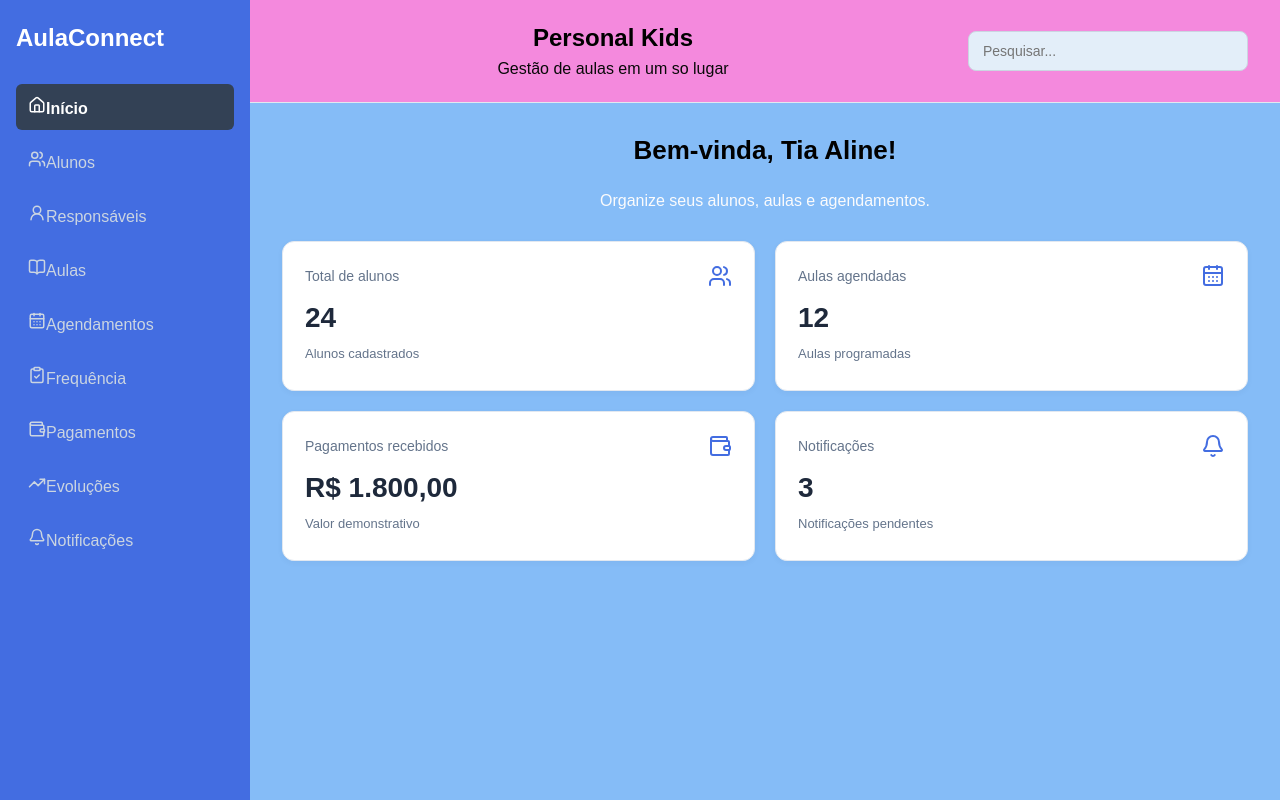
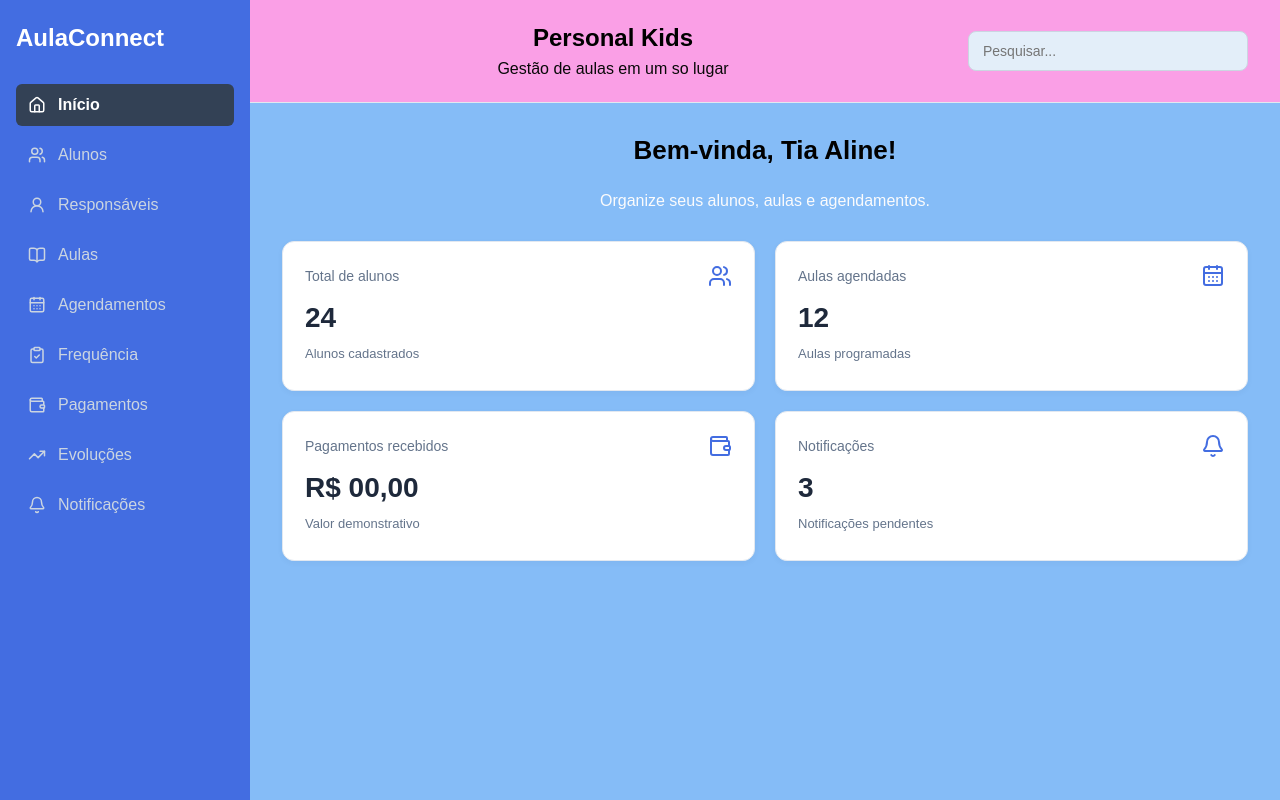
Before and after one commit to Ailton-guedes/AulaConnect, a React app in the folder frontend/: page / in a window 1280 px wide. Built offline with nearby package versions, Linux system fonts and the light colour scheme; the HTML template or start-up script is replaced by a standard one.

Commit message:
feat: atualiza pagina inicial e ajustes de layout

```diff
--- a/frontend/src/pages/Inicio.jsx
+++ b/frontend/src/pages/Inicio.jsx
@@ -50,7 +50,7 @@ function Inicio() {
           </div>
 
           <strong className="indicador-valor">
-            R$ 1.800,00
+            R$ 00,00
           </strong>
           <p>Valor demonstrativo</p>
         </article>
--- a/frontend/src/styles/layout.css
+++ b/frontend/src/styles/layout.css
@@ -67,7 +67,7 @@
     justify-content: space-between;
     gap: 24px;
     padding: 24px 32px;
-    background-color: rgb(244, 137, 221);
+    background-color: rgb(250, 159, 230);
     border-bottom: 1px solid #e2e8f0;
 }
 
@@ -127,3 +127,9 @@
         width: 100%;
     }
 }
+/* Alinha os ícones e textos do menu */
+.menu-lateral nav a {
+  display: flex;
+  align-items: center;
+  gap: 12px;
+}
```
